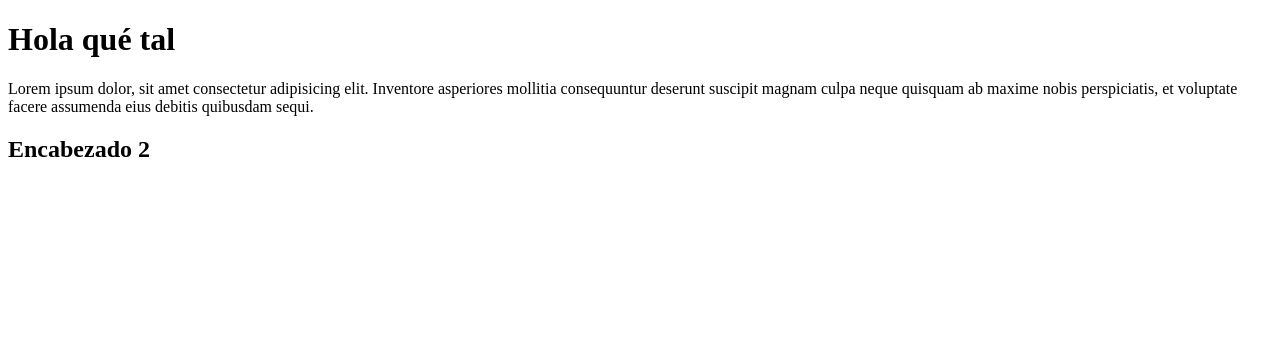
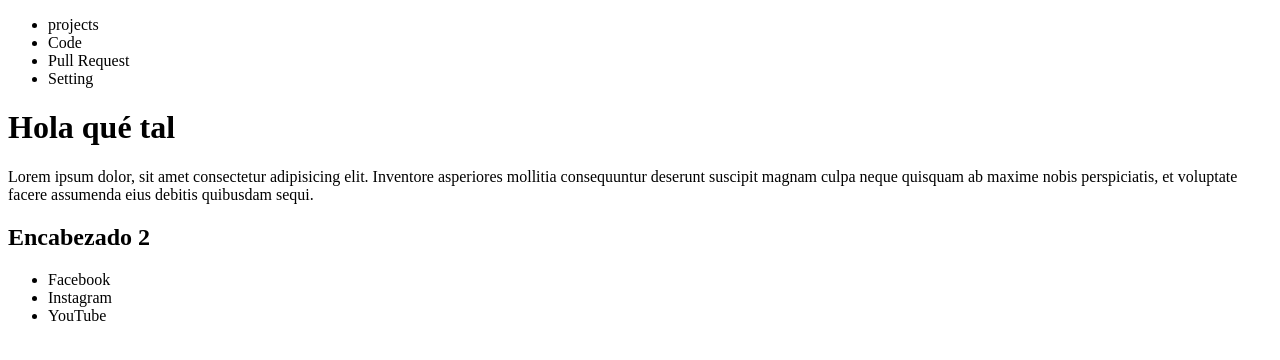
Before and after one commit to vviguerashd/clase_8_ejemplo1, a plain HTML site: page index.html in a window 1280 px wide. Drawn offline with Linux system fonts and the light colour scheme.

Commit message:
Agregué etiquetas semánticas

```diff
--- a/index.html
+++ b/index.html
@@ -6,8 +6,27 @@
     <title>Ejercicio de la clase 8</title>
 </head>
 <body>
-    <h1>Hola qué tal</h1>
-    <p>Lorem ipsum dolor, sit amet consectetur adipisicing elit. Inventore asperiores mollitia consequuntur deserunt suscipit magnam culpa neque quisquam ab maxime nobis perspiciatis, et voluptate facere assumenda eius debitis quibusdam sequi.</p>
-    <h2>Encabezado 2</h2>
+    <header>
+        <ul>
+            <li>projects</li>
+            <li>Code</li>
+            <li>Pull Request</li>
+            <li>Setting</li>
+        </ul>
+    </header>
+
+    <main>
+        <h1>Hola qué tal</h1>
+        <p>Lorem ipsum dolor, sit amet consectetur adipisicing elit. Inventore asperiores mollitia consequuntur deserunt suscipit magnam culpa neque quisquam ab maxime nobis perspiciatis, et voluptate facere assumenda eius debitis quibusdam sequi.</p>
+        <h2>Encabezado 2</h2>
+    </main>
+
+    <footer>
+        <ul>
+            <li>Facebook</li>
+            <li>Instagram</li>
+            <li>YouTube</li>
+        </ul>
+    </footer>
 </body>
 </html>
```
